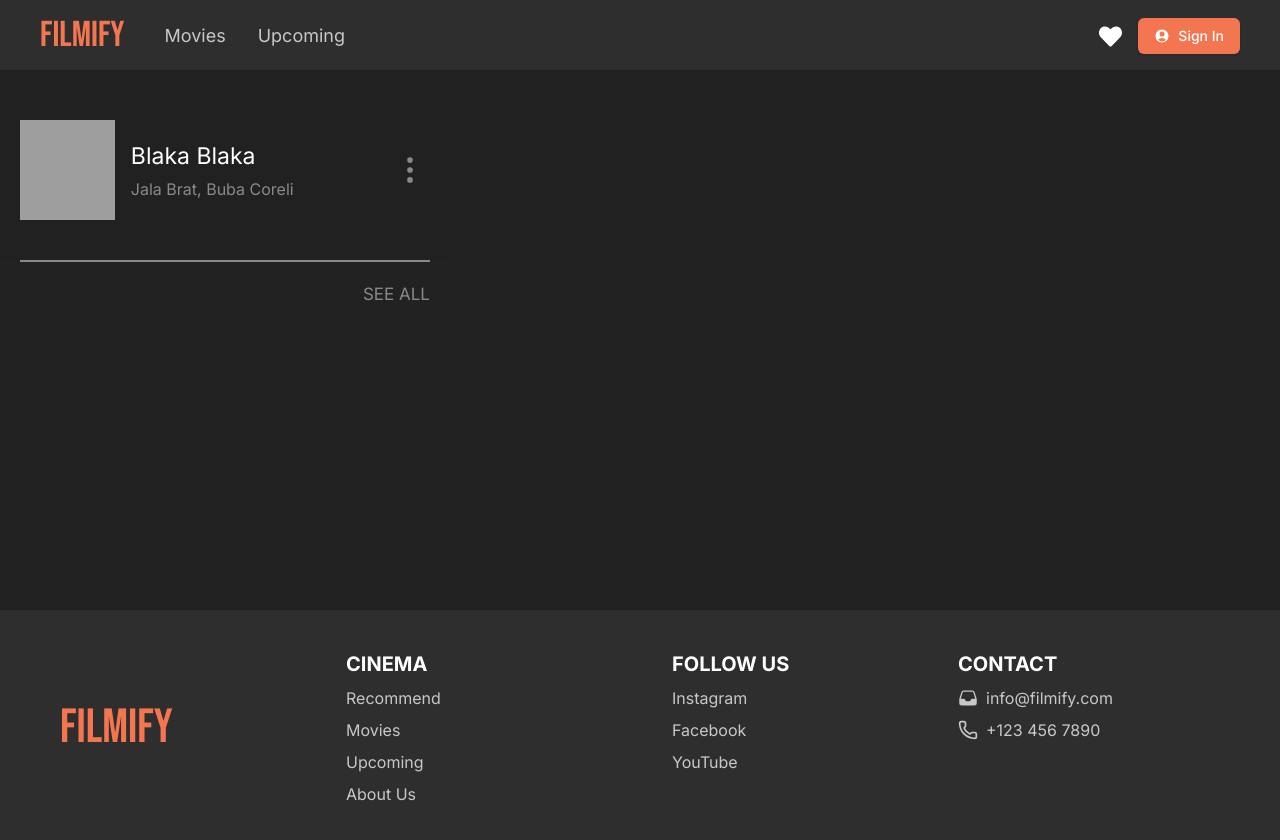
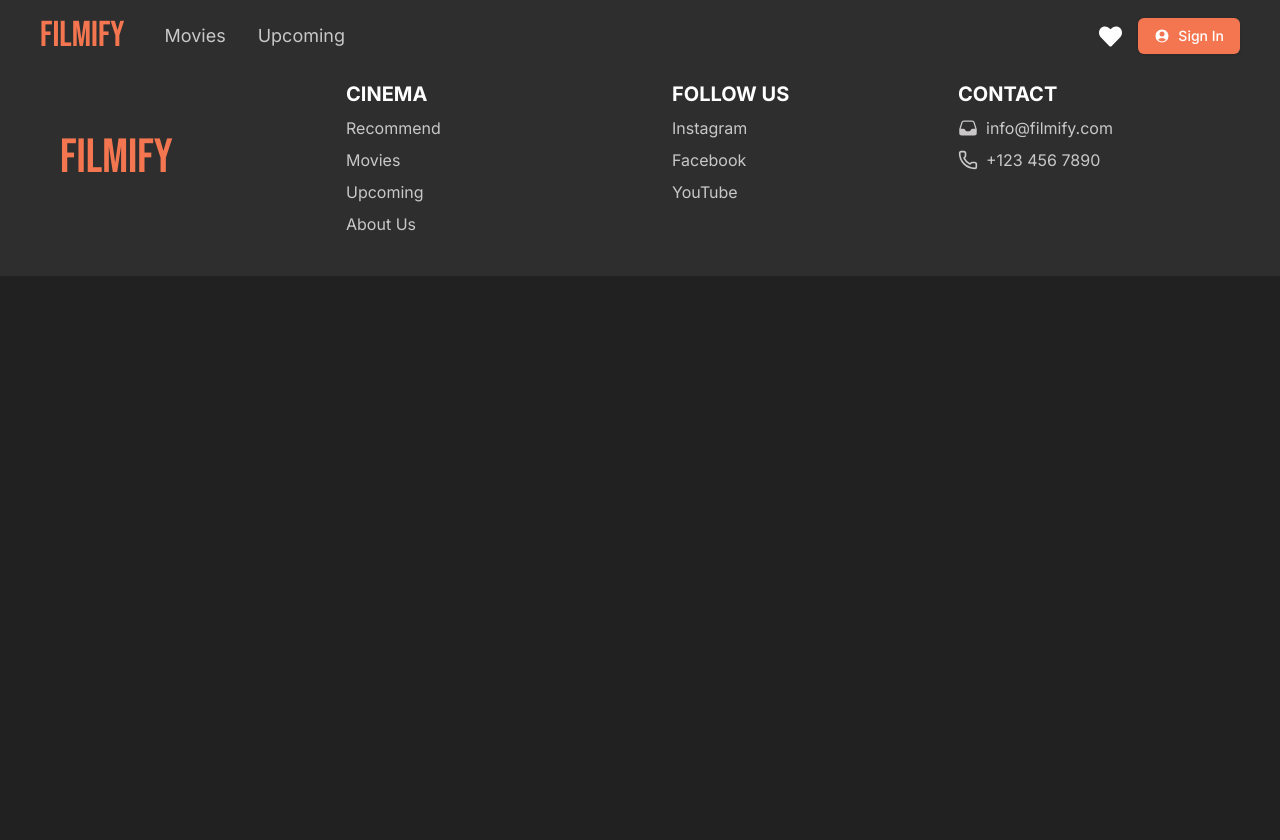
Before and after one commit to SaraMecinovic1/Filmify-project, a React (Vite) app: page /ui in a window 1280 px wide. Shown: the top 840 px of the page. After the commit the page ends 800 px from the top, so only its background shows below. Built offline with nearby package versions, Linux system fonts and the light colour scheme; no server answers; grey boxes are pictures that could not be loaded; the HTML template or start-up script is replaced by a standard one.

Commit message:
deleted component

```diff
--- a/src/App.tsx
+++ b/src/App.tsx
@@ -19,7 +19,6 @@ import Seats from "./pages/Reservation/BookSeats";
 import Book from "./pages/Reservation/Book";
 import SignUpToApp from "./pages/SignUpPage";
 import ReservationInfo from "./pages/InfoPage/ReservationInfo";
-import FarisUi from "./component/FarisUi";
 
 const queryClient = new QueryClient();
 
@@ -47,7 +46,6 @@ function App() {
           <Route path="/seats" element={<Seats />} />
           <Route path="/book" element={<Book />} />
           <Route path="/your-qr/:id" element={<ReservationInfo />} />
-          <Route path="ui" element={<FarisUi />} />
         </Routes>
         <Footer />
       </div>
--- a/src/component/FarisUi.tsx
+++ /dev/null
@@ -1,43 +0,0 @@
-import { LucideEllipsisVertical } from "lucide-react";
-import Image from "../assets/peakpx.jpg";
-
-const FarisUi = () => {
-  return (
-    <div className="w-[450px] h-[450px] mt-[120px]">
-      {/* Komponenta */}
-      <div className="max-w-md h-[100px] m-5 flex items-center bg-[#222222] bg-opacity-0">
-        {/* Slika */}
-        <div className="w-[130px] h-full mr-4">
-          <img
-            src={Image}
-            alt="Song Image"
-            className="w-full h-full object-cover "
-          />
-        </div>
-        {/* Info */}
-        <div className="w-full h-full flex justify-between items-center">
-          <div className="w-[85%] h-full flex flex-col text-left justify-center gap-1">
-            <h1 className="text-white text-[23px]">Blaka Blaka</h1>
-            <h1 className="text-[#898989] text-[16px]">
-              Jala Brat, Buba Coreli
-            </h1>
-          </div>
-          <div className="w-[10%] h-full flex items-center justify-center">
-            <LucideEllipsisVertical
-              className="text-[#898989] ml-[-10px]"
-              size={34}
-              strokeWidth={2}
-            />
-          </div>
-        </div>
-      </div>
-
-      <div className="w-full h-[70px] mt-10 px-5 bg-[#222222]">
-        <hr className="w-full border-t-2 border-[#898989]" />
-        <h1 className="text-right my-5 text-[17px] text-[#898989] ">SEE ALL</h1>
-      </div>
-    </div>
-  );
-};
-
-export default FarisUi;
```
